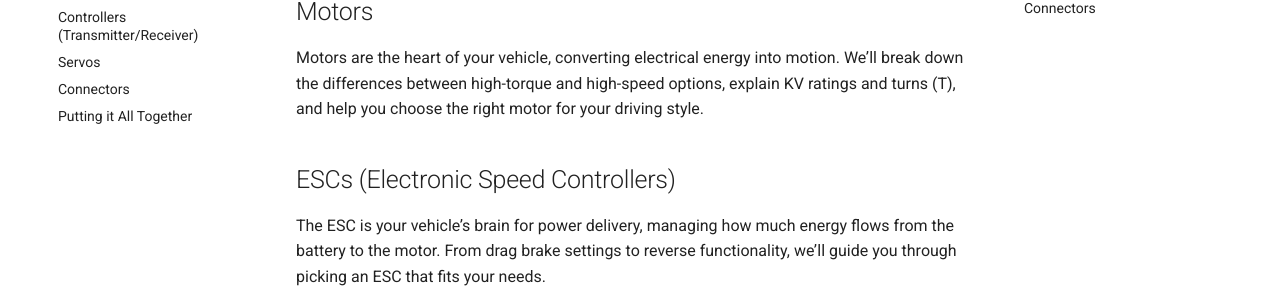
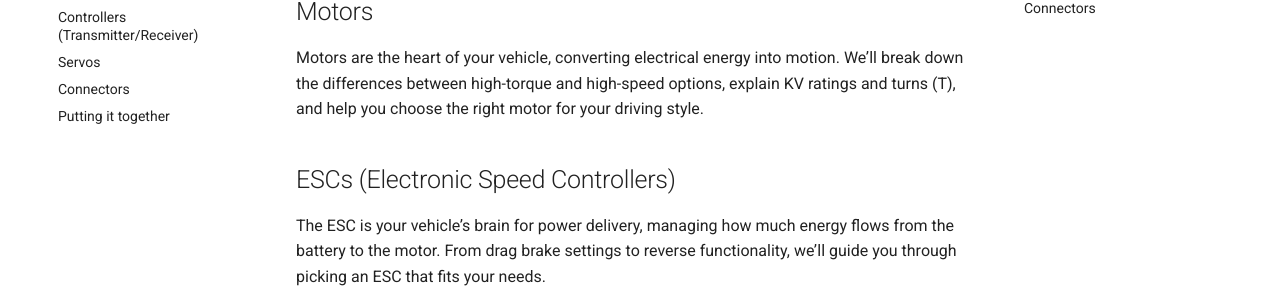
Before and after one commit to matt-the-ogre/book-of-rc, an MkDocs documentation site: the page built from docs/basics/index.md, in a window 1280 px wide. Shown: the part 328-628 px from the top of the page. Built offline with MkDocs 1.6.1 and Material for MkDocs 9.7.7, drawn with Linux system fonts in a browser that asks for light colours.

Commit message:
Fix section title in navigation for consistency in documentation

```diff
--- a/mkdocs.yml
+++ b/mkdocs.yml
@@ -26,4 +26,4 @@ nav:
       - Controllers (Transmitter/Receiver): basics/controllers.md
       - Servos: basics/servos.md
       - Connectors: basics/connectors.md
-      - Putting it All Together: basics/putting-it-all-together.md
+      - Putting it together: basics/putting-it-together.md
```
